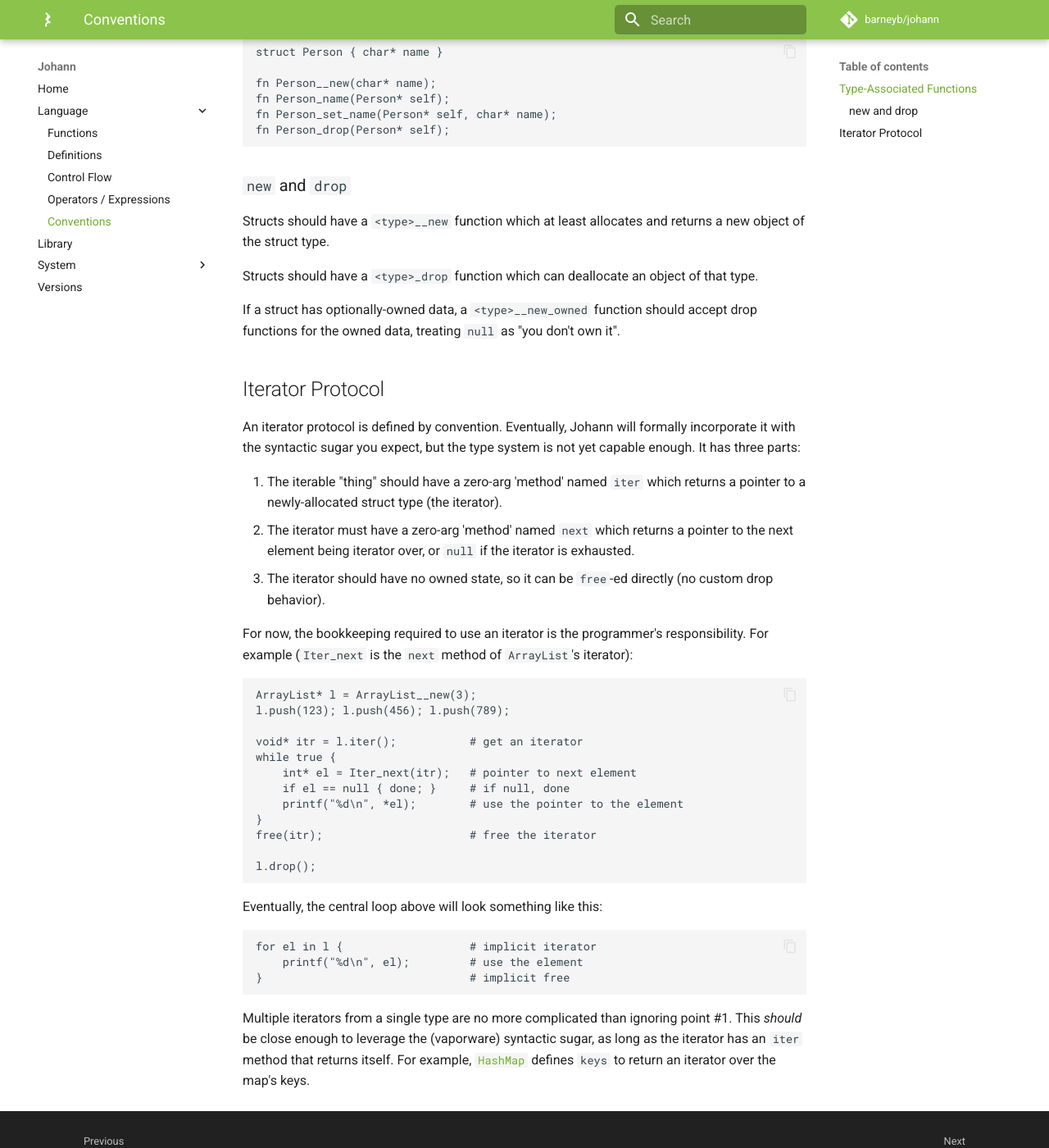
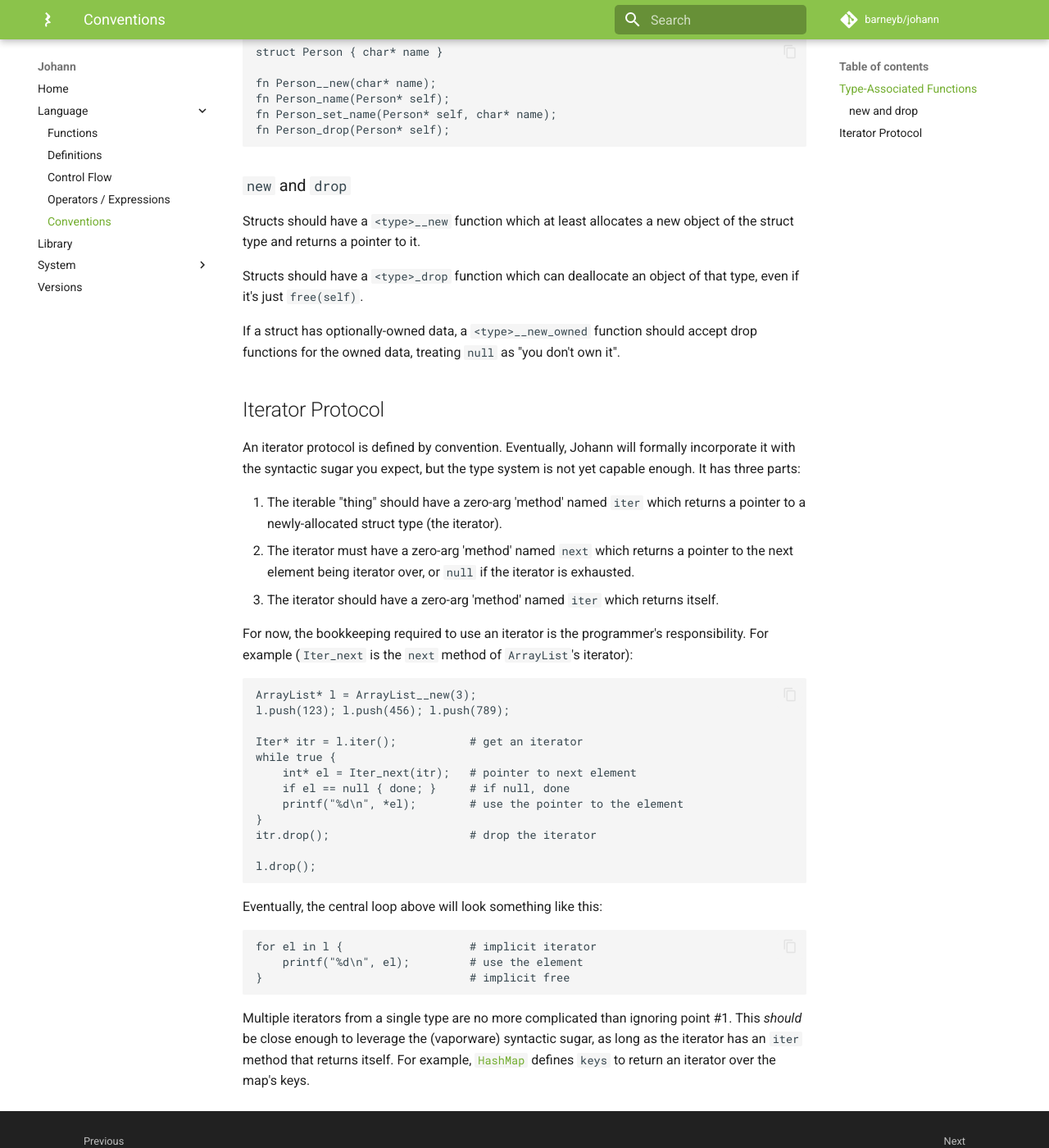
Before and after one commit to barneyb/johann, an MkDocs documentation site: the page built from documentation/docs/language/conventions.md, in a window 1280 px wide and 1400 px high, scrolled down 464 px. Shown: the whole window at 82% size. Built offline with MkDocs 1.6.1 and Material for MkDocs 9.7.7, drawn with Linux system fonts in a browser that asks for light colours; comment, search, counter and statistics services are not loaded.

Commit message:
add drop for iterators

````diff
--- a/documentation/docs/language/conventions.md
+++ b/documentation/docs/language/conventions.md
@@ -19,9 +19,9 @@ fn Person_drop(Person* self);
 
 ### `new` and `drop`
 
-Structs should have a `<type>__new` function which at least allocates and returns a new object of the struct type.
+Structs should have a `<type>__new` function which at least allocates a new object of the struct type and returns a pointer to it.
 
-Structs should have a `<type>_drop` function which can deallocate an object of that type.
+Structs should have a `<type>_drop` function which can deallocate an object of that type, even if it's just `free(self)`.
 
 If a struct has optionally-owned data, a `<type>__new_owned` function should accept drop functions for the owned data, treating `null` as "you don't own it".
 
@@ -31,7 +31,7 @@ An iterator protocol is defined by convention. Eventually, Johann will formally
 
 1. The iterable "thing" should have a zero-arg 'method' named `iter` which returns a pointer to a newly-allocated struct type (the iterator).
 1. The iterator must have a zero-arg 'method' named `next` which returns a pointer to the next element being iterator over, or `null` if the iterator is exhausted.
-1. The iterator should have no owned state, so it can be `free`-ed directly (no custom drop behavior).
+1. The iterator should have a zero-arg 'method' named `iter` which returns itself.
 
 For now, the bookkeeping required to use an iterator is the programmer's responsibility. For example (`Iter_next` is the `next` method of `ArrayList`'s iterator):
 
@@ -39,13 +39,13 @@ For now, the bookkeeping required to use an iterator is the programmer's respons
 ArrayList* l = ArrayList__new(3);
 l.push(123); l.push(456); l.push(789);
 
-void* itr = l.iter();           # get an iterator
+Iter* itr = l.iter();           # get an iterator
 while true {
     int* el = Iter_next(itr);   # pointer to next element
     if el == null { done; }     # if null, done
     printf("%d\n", *el);        # use the pointer to the element
 }
-free(itr);                      # free the iterator
+itr.drop();                     # drop the iterator
 
 l.drop();
 ```
````
Also changed, not shown: 5 other files.
